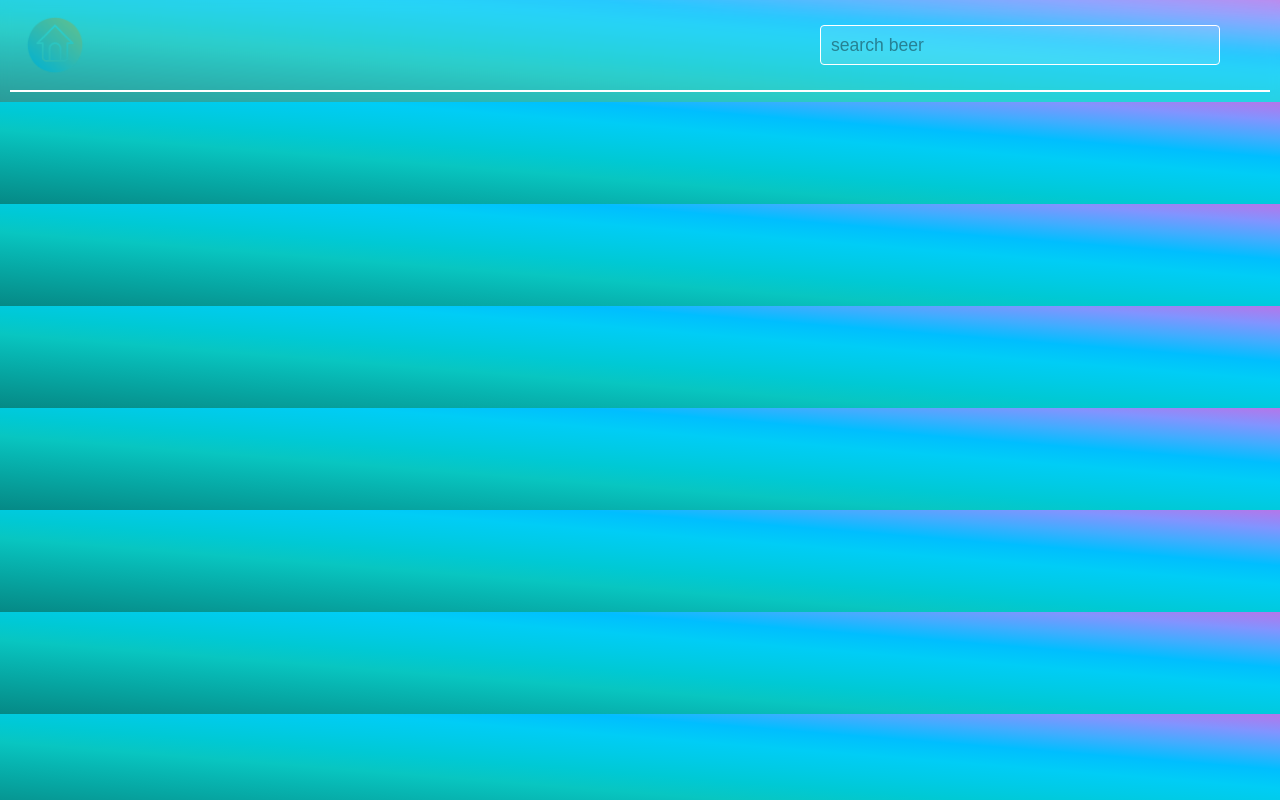
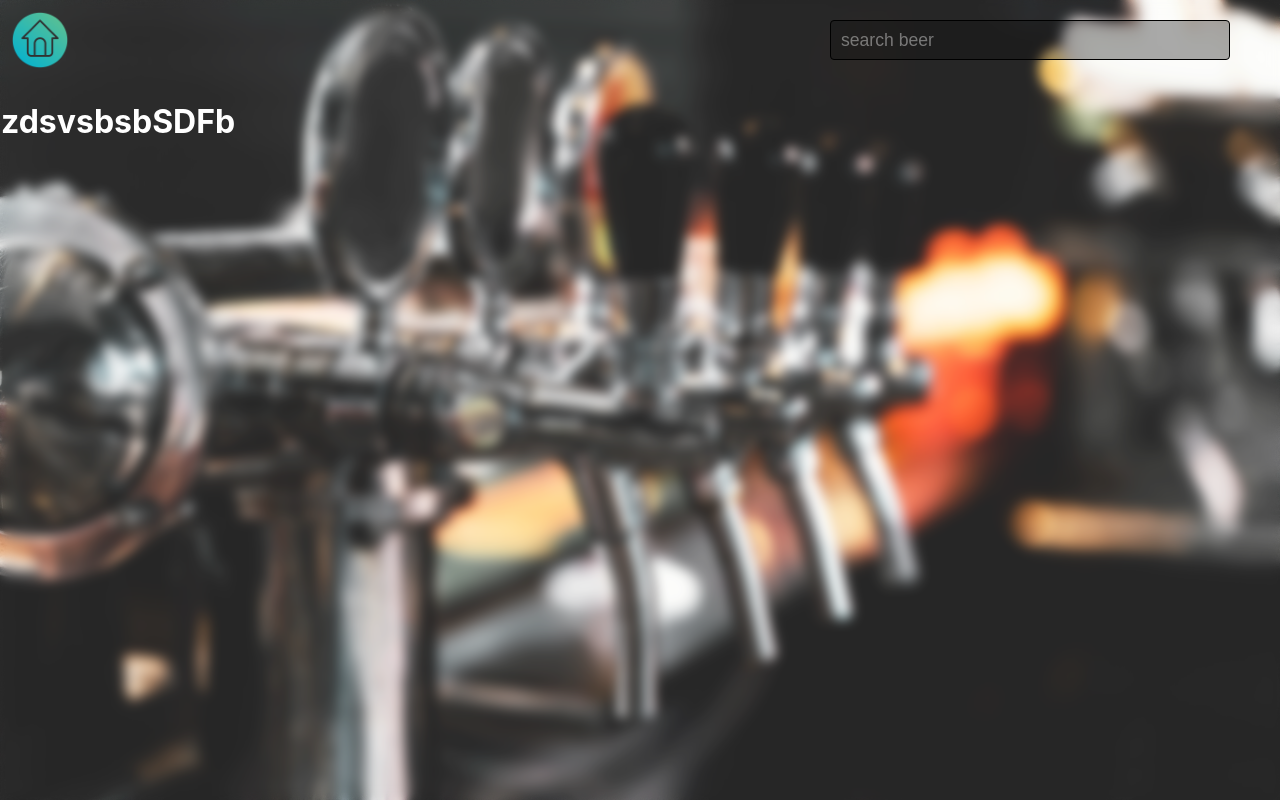
Before and after one commit to Rumata-SL/card-beer, a React (Create React App) app: page /card in a window 1280 px wide. Before the commit this address had no page. Built offline with nearby package versions, Linux system fonts and the light colour scheme.

Commit message:
changed style

```diff
--- a/src/App.scss
+++ b/src/App.scss
@@ -1,32 +1,36 @@
-*{
+* {
   box-sizing: border-box;
+  a:active,
+  a:hover,
+  a {
+    text-decoration: none;
+    color: #fff;
   }
+}
+
 .App {
   margin: 0 auto;
   width: 100%;
-    //height: 100vh;
-    min-width: 320px;
+  height: 100vh;
   display: flex;
   flex-direction: column;
   color: white;
-
-  .over{
-    width: 100%;
-    height: 100%;
-    position: relative;
   backdrop-filter: blur(6px);
   background-color: rgba(255, 255, 255, 0.15);
-    padding: 0 10px 10px 10px ;
 
-    .wrapper{
+
+  .wrapper {
+    box-sizing: border-box;
     width: 100%;
     height: 100%;
     display: flex;
     flex-direction: column;
-      align-items: center;
-      justify-content: space-evenly;
-      border:1px solid #fff;
+
+    .container {
+      width: 100%;
+      height: calc(100% - 80px);
+    }
 
   }
+
 }
-}
--- a/src/App.tsx
+++ b/src/App.tsx
@@ -3,20 +3,24 @@ import './App.scss';
 import {Cards} from "./component/cards/Cards";
 import {Header} from "./component/header/Header";
 import {Navigate, Route, Routes} from "react-router-dom";
+import {Card} from "./component/card/Card";
 
 function App() {
   return (
     <div className="App">
-      <div className={"over"}>
+
+          <div className={"wrapper"}>
           <Header/>
-          <div className={"wrapper"}>
-              <Routes>
+              <div className={"container"}>
+                  <Routes>
                   <Route path={"/"} element={<Navigate to={"/cards/"}/>}/>
                   <Route path={"/cards/"} element={<Cards/>}></Route>
+                  <Route path={"/card/"} element={<Card/>}></Route>
               </Routes>
+              </div>
           </div>
 
-      </div>
+
     </div>
   );
 }
--- /dev/null
+++ b/src/component/card/Card.module.scss
@@ -0,0 +1,8 @@
+*{
+  box-sizing: border-box;
+}
+.container{
+  width: 100%;
+  height: 100%;
+  border:1px solid rgba(255, 255, 255, 0);
+}
--- /dev/null
+++ b/src/component/card/Card.tsx
@@ -0,0 +1,15 @@
+import React, {FC} from "react";
+import style from "./Card.module.scss"
+import {ItemType} from "../cards/Cards";
+type CardPropsType = {
+    item?:ItemType
+}
+export const Card:FC<CardPropsType> = () => {
+    return (
+        <div className={style.container}>
+            <div>
+                <h1>zdsvsbsbSDFb</h1>
+            </div>
+        </div>
+    );
+};
--- a/src/component/cards/Cards.module.scss
+++ b/src/component/cards/Cards.module.scss
@@ -1,9 +1,12 @@
+*{
+  box-sizing: border-box;
+}
 .wrapper{
   width: 100%;
-  height: 100%;
+  //height: 100%;
   display: flex;
   flex-direction: row;
-  padding: 3px;
+  //padding: 3px;
   //align-items: center;
   justify-content: space-around;
   flex-wrap: wrap;
--- a/src/component/cards/Cards.tsx
+++ b/src/component/cards/Cards.tsx
@@ -8,34 +8,36 @@ import {Pagination} from "../paginate/Pagination";
 export const Cards = () => {
 
     const [items, setItems] = useState<ItemsType | []>([])
-    const pageCount= 80
+    const pageCount = 80
     const [currentPage, setCurrentPage] = useState(1)
 
 
-    useEffect(()=>{
+    useEffect(() => {
         axios.get(`https://api.punkapi.com/v2/beers?page=${currentPage}&per_page=3`)
-            .then(res=>setItems(res.data))
-    },[currentPage])
+            .then(res => setItems(res.data))
+    }, [currentPage])
 
-    const onChangePage = (page:number)=>{
+    const onChangePage = (page: number) => {
         setCurrentPage(page)
     }
 
-    const elementBeer = items.map((i)=>{
-        return <CardBeer key={i.id} name={i.name} description={i.description} image_url={i.image_url} item={i}/>
+    const elementBeer = items.map((i) => {
+        return <CardBeer key={i.id} name={i.name}
+                         description={i.description} image_url={i.image_url}
+                         item={i} itemId={i.id}/>
     })
 
     return (
         <div className={style.wrapper}>
             <div className={style.container__items}>
-            {elementBeer}
+                {elementBeer}
             </div>
             <div className={style.container__paginate}>
 
-            <Pagination currentPage={currentPage}
-                        pageCount={pageCount}
-                        onChangePage={onChangePage}
-            />
+                <Pagination currentPage={currentPage}
+                            pageCount={pageCount}
+                            onChangePage={onChangePage}
+                />
             </div>
 
         </div>
@@ -48,11 +50,11 @@ type ItemsType = Array<ItemType>
 export type ItemType = {
     id: number
     name: string
-    tagline:string
+    tagline: string
     first_brewed: string
     description: string
-    image_url:string
-    abv:number
+    image_url: string
+    abv: number
     ibu: number
     target_fg: number
     target_og: number
--- a/src/component/cards/cardBeer/CardBeer.module.scss
+++ b/src/component/cards/cardBeer/CardBeer.module.scss
@@ -1,16 +1,22 @@
+*{
+  box-sizing: border-box;
+}
+
 .container {
+  box-sizing: border-box;
   width: 300px;
   height: 450px;
   border: 1px solid #fff;
   border-radius: 8px;
   text-align: center;
   backdrop-filter: blur(18px);
-  background-color: rgba(8, 8, 8, 0.22);
+  background-color: rgba(8, 8, 8, 0.58);
   margin-bottom: 20px;
 
 
 
   .container__img {
+    box-sizing: border-box;
     width: 100%;
     height: 270px;
     padding: 5px;
--- a/src/component/cards/cardBeer/CardBeer.tsx
+++ b/src/component/cards/cardBeer/CardBeer.tsx
@@ -1,29 +1,44 @@
-import React, {FC} from "react";
+import React, {FC, useState} from "react";
 import style from "./CardBeer.module.scss"
 import imgBeer from "../../../assets/image/pivo.png"
 import {ItemType} from "../Cards";
-// import beerImg from "../../../assets/image/beer.png"
+import { useNavigate} from "react-router-dom";
+
 
 
 type CardBeerPropsType = {
     name:string
     description:string
     image_url:string
-
+    itemId:number
     item:ItemType
 }
-export const CardBeer:FC<CardBeerPropsType> = ({name, description, image_url, ...restProps}) => {
+export const CardBeer:FC<CardBeerPropsType> = ({name, description, image_url,itemId,item, ...restProps}) => {
+    const [isRed, setIsRed] = useState(false)
+    const navigate = useNavigate();
 
     let descr = description.length> 140 ? `${description.slice(0 , 140)} ...`: description
+    React.useEffect(() => {
+        if (isRed) {
+            navigate('/card/');
+        }
+    });
+    const redirect = ()=>{
+        setIsRed(true)
+    }
+    return (
 
-    return (
-        <div className={style.container}>
-            <div className={style.container__img}>
-                <img className={style.imgBeer} src={`${!image_url? imgBeer :image_url  }`} alt="imgBeer"/>
+            <div className={style.container} onClick={()=>redirect()}>
+
+                <div className={style.container__img}>
+                    <img className={style.imgBeer}
+                         src={`${!image_url ? imgBeer : image_url}`}
+                         alt="imgBeer"/>
+                </div>
+                <div className={style.title}>{name}</div>
+                <div className={style.description}>{descr}</div>
             </div>
-            <div className={style.title}>{name}</div>
-            <div className={style.description}>{descr}</div>
-        </div>
+
     );
 };
 
--- a/src/component/header/Header.module.scss
+++ b/src/component/header/Header.module.scss
@@ -1,7 +1,10 @@
+*{
+  box-sizing: border-box;
+}
 .container{
+  box-sizing: border-box;
   width: 100%;
-  height: 90px;
-  position: relative;
+  height: 80px;
   display: flex;
   flex-direction: row;
   align-items: center;
@@ -14,8 +17,9 @@
   }
 
   .container__img{
-    width: 90px;
-    height: 90px;
+    box-sizing: border-box;
+    width: 80px;
+    height: 80px;
     display: flex;
     align-items: center;
     justify-content: center;
--- a/src/component/paginate/Pagination.module.scss
+++ b/src/component/paginate/Pagination.module.scss
@@ -1,5 +1,6 @@
 *{
   padding: 0;
+  box-sizing: border-box;
 }
 .pagination {
   margin: 0 auto;
--- a/src/component/search/Search.module.scss
+++ b/src/component/search/Search.module.scss
@@ -1,15 +1,15 @@
-
+*{
+  box-sizing: border-box;
+}
 .wrapper {
-  //position: absolute;
   width: 400px;
   height: 40px;
-  //top: 20px;
-  //left: calc(50% - 200px);
+
 
   @media screen and (max-width: 750px){
     width: 300px;
     height: 35px;
-    //left: calc(50% - 150px);
+
   }
   @media screen and (max-width: 460px){
     width: 250px;
@@ -23,11 +23,11 @@
     width: 400px;
     height: 40px;
     padding: 10px;
-    border: 1px solid #fff;
+    border: 1px solid #000;
     border-radius: 4px;
     font-size: 1.1em;
-    color:#000;
-    background-color: rgba(255, 255, 255, 0.12);
+    color:#fff;
+    background-color: rgba(12, 12, 12, 0.35);
     transform: scale(1);
     transition: transform 0.6s;
 
@@ -46,14 +46,15 @@
 
   }
   input::placeholder{
-    color: #000;
+    color: #fff;
     opacity: .4;
   }
   input:focus {
     outline: none;
-    border: 1px solid #05304f;
+    border: 1px solid #fff;
   }
   input:hover {
+    border: 1px solid #fff;
     transform: scale(1.05);
     transition: transform 0.6s;
   }
--- a/src/index.css
+++ b/src/index.css
@@ -1,14 +1,16 @@
 body {
+    box-sizing: border-box;
   margin: 0;
+    padding: 0;
   font-family: -apple-system, BlinkMacSystemFont, 'Segoe UI', 'Roboto', 'Oxygen',
     'Ubuntu', 'Cantarell', 'Fira Sans', 'Droid Sans', 'Helvetica Neue',
     sans-serif;
   -webkit-font-smoothing: antialiased;
   -moz-osx-font-smoothing: grayscale;
-    background-image: linear-gradient(to right top, #058986, #069894, #06a7a3, #07b6b2, #08c6c1, #00c9d4, #00cbe6, #00cdf6, #00beff, #42acff, #8194ff, #b476ea);
+    /*background-image: linear-gradient(to right top, #058986, #069894, #06a7a3, #07b6b2, #08c6c1, #00c9d4, #00cbe6, #00cdf6, #00beff, #42acff, #8194ff, #b476ea);*/
     /*background-image: linear-gradient(to right bottom, #043e63, #00658c, #008fb3, #09bbd6, #3de8f4);*/
-  /*  background-image: url("./assets/image/pub.jpg");
-    background-size: cover;*/
+    background-image: url("./assets/image/pub.jpg");
+    background-size: cover;
 }
 
 code {
```
Lines whose indentation alone changed are shown as unchanged.
